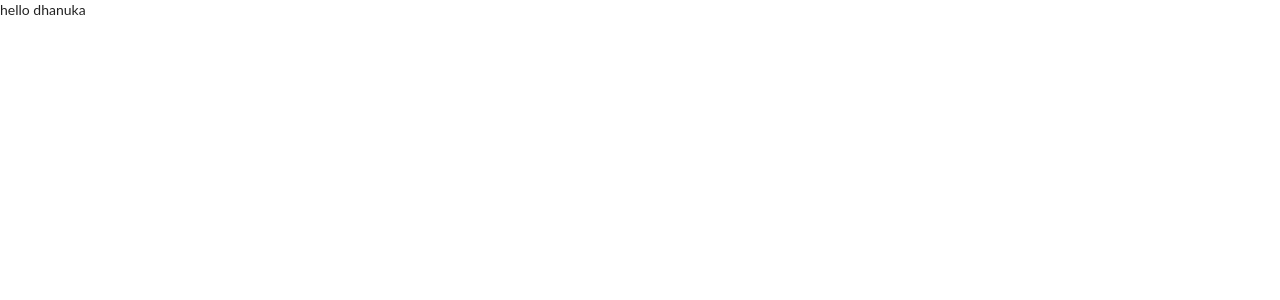
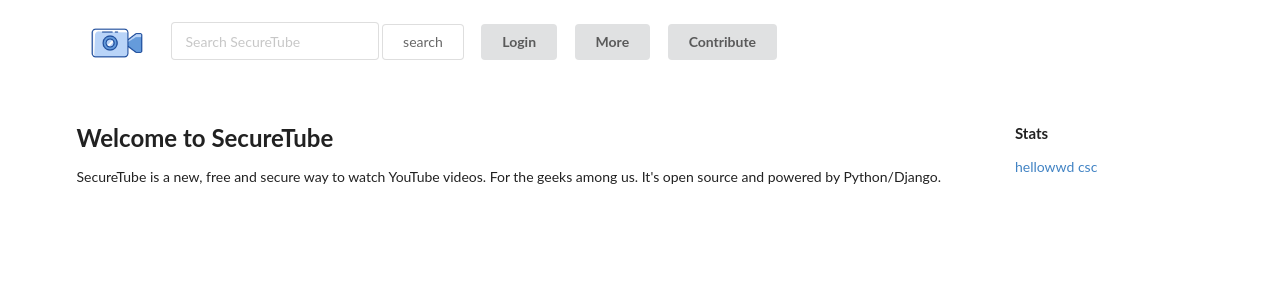
Before and after one commit to dnuka/securetube, a Django app: page / in a window 1280 px wide. Before the commit the part shown is almost empty. Shown: the top 300 px of the page. Run offline with Django 3.2, Linux system fonts and the light colour scheme.

Commit message:
basic template done

```diff
--- a/templates/base.html
+++ b/templates/base.html
@@ -8,9 +8,12 @@
 	<head>
 
 	<body>
-		{% block content %}
 
-		{% endblock %}
+		<div class="ui container">
+			{% block content %}
+
+			{% endblock %}
+		</div>
 
 	</body>
 
--- a/templates/securetube/index.html
+++ b/templates/securetube/index.html
@@ -1,4 +1,5 @@
 {% extends 'base.html' %}
+{% load staticfiles %}
 
 {% block title %}
 	home | securetube
@@ -6,6 +7,47 @@
 
 {% block content %}
 
-	<p>hello dhanuka </p>
+	<div class="ui horizontal list">
+		<div class="item">
+			<img class="ui tiny image" src="{% static 'img/icon.png' %}">
+		</div>
+		<div class="item">
+			<form class="ui form">
+				<div class="ui input">
+					<input type="text" placeholder="Search SecureTube">
+				</div>
+				<button class="ui basic button" type="submit">
+					search
+				</button>
+			</form>
+		</div>
+		<div class="item">
+			<a href="#" class="ui button">Login</a>
+		</div>
+		<div class="item">
+			<a href="#" class="ui button">More</a>
+		</div>
+		<div class="item">
+			<a href="#" class="ui button">Contribute</a>
+		</div>
+	</div>
+
+	<br>
+	<br>
+	<br>
+
+	<div class="ui grid">
+		<div class="thirteen wide column">
+			<h2 class="ui header">Welcome to SecureTube</h2>
+
+			<p>SecureTube is a new, free and secure way to watch YouTube videos. For the geeks among us. It's open source and powered by Python/Django.</p>
+		</div>
+
+		<div class="three wide column">
+			<a class="item">
+				<h4 class="ui header">Stats</h4>
+				<p>hellowwd csc</p>
+		</div>
+	</div>
 
 {% endblock %}
```
